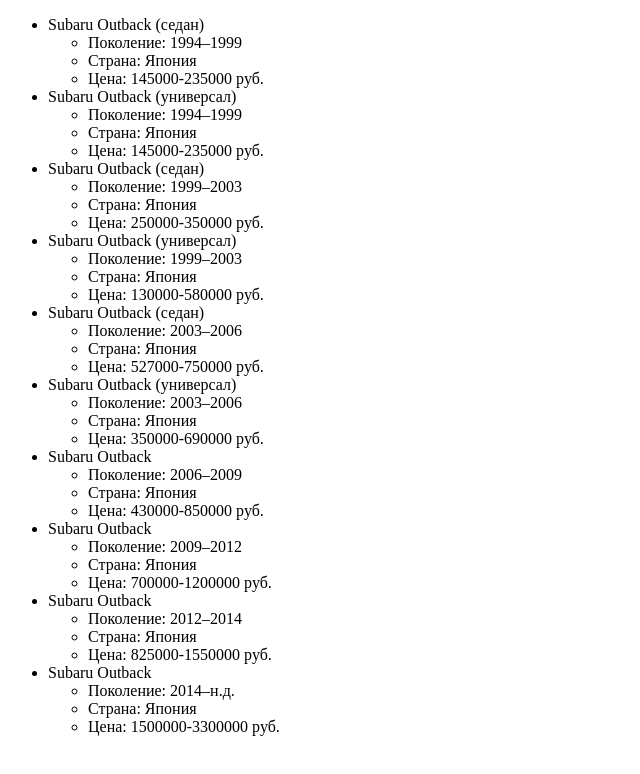
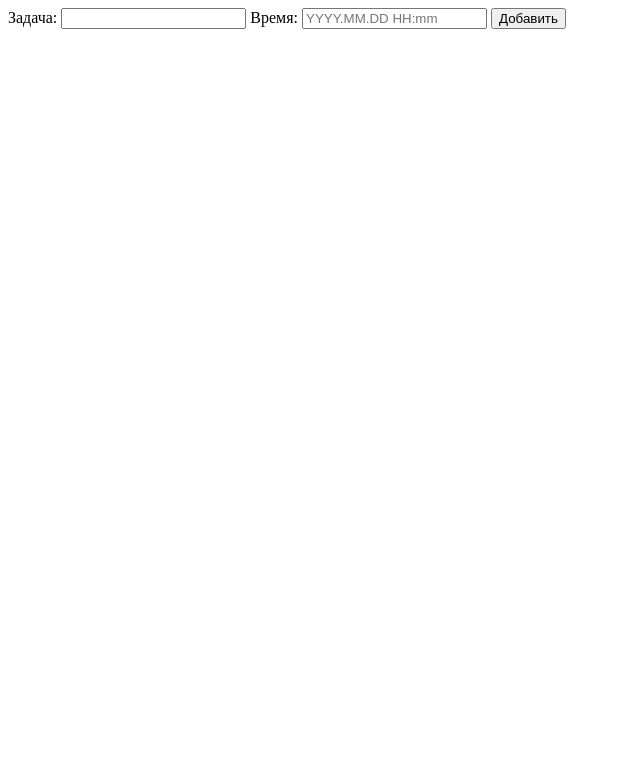
Before and after one commit to RedsCoyote/pr_of_it_js_1, a plain HTML site: page index.html in a window 1280 px wide. Shown: the whole page, without its empty margins (0-640 px from the left). Drawn offline with nearby package versions, Linux system fonts and the light colour scheme.

Commit message:
Homework #07

```diff
--- a/index.html
+++ b/index.html
@@ -2,44 +2,73 @@
 <html lang="ru">
 <head>
     <meta charset="UTF-8">
-    <title>Cписок автомобилей</title>
+    <title>Список дел</title>
+    <script src="https://ajax.googleapis.com/ajax/libs/jquery/3.2.1/jquery.min.js"></script>
 </head>
 <body>
+<div>
+    <label for="taskText">Задача: </label><input id="taskText" type="text">
+    <label for="taskDate">Время: </label><input id="taskDate" type="text" placeholder="YYYY.MM.DD HH:mm">
+    <button id="taskEvent">Добавить</button>
+</div>
+<div>
+    <ul>
+    </ul>
+</div>
 <script>
-  let auto = [
-    {name: "Subaru Outback (седан)", level: "1994–1999", country: "Япония", price: "145000-235000"},
-    {name: "Subaru Outback (универсал)", level: "1994–1999", country: "Япония", price: "145000-235000"},
-    {name: "Subaru Outback (седан)", level: "1999–2003", country: "Япония", price: "250000-350000"},
-    {name: "Subaru Outback (универсал)", level: "1999–2003", country: "Япония", price: "130000-580000"},
-    {name: "Subaru Outback (седан)", level: "2003–2006", country: "Япония", price: "527000-750000"},
-    {name: "Subaru Outback (универсал)", level: "2003–2006", country: "Япония", price: "350000-690000"},
-    {name: "Subaru Outback", level: "2006–2009", country: "Япония", price: "430000-850000"},
-    {name: "Subaru Outback", level: "2009–2012", country: "Япония", price: "700000-1200000"},
-    {name: "Subaru Outback", level: "2012–2014", country: "Япония", price: "825000-1550000"},
-    {name: "Subaru Outback", level: "2014–н.д.", country: "Япония", price: "1500000-3300000"},
-  ];
-  let mainList = document.createElement('ul');
-  let autoRecord, title, propertyList, level, country, price;
-  for (let model in auto) {
-    model = auto[model];
-    autoRecord = document.createElement('li');
-    title = document.createElement('span');
-    title.innerText = model.name;
-    autoRecord.appendChild(title);
-    propertyList = document.createElement('ul');
-    level = document.createElement('li');
-    level.innerText = 'Поколение: ' + model.level;  // Если бы не дополнительный текст, можно было бы в цикл завернуть
-    propertyList.appendChild(level);
-    country = document.createElement('li');
-    country.innerText = 'Страна: ' + model.country;
-    propertyList.appendChild(country);
-    price = document.createElement('li');
-    price.innerText = 'Цена: ' + model.price + ' руб.';
-    propertyList.appendChild(price);
-    autoRecord.appendChild(propertyList);
-    mainList.appendChild(autoRecord);
-  }
-  document.body.insertBefore(mainList, document.body.firstChild); // firstChild в данном случае - сам скрипт
+    /* Список в который будем класть задачи */
+    const list = $('ul')[0];
+
+    $(document).ready(function () {
+      let matches = document.cookie.match(new RegExp("tasks=([^;]*)"));
+      list.innerHTML = matches ? matches[1] : '';
+
+        /* Обработчик ообавления задачи */
+      $('#taskEvent').click(addTask);
+
+        /* Обработчики удаления задач */
+      $('.delete_btn').click(removeTask);
+    });
+
+    /* Функция добавления задачи */
+    function addTask() {
+      let task = $('#taskText').val();
+      let date = $('#taskDate').val();
+      if (task === '' || date === '') {
+        alert('Необходимо заполнить поля "Задача" и "Время"!')
+      }
+      let row = document.createElement('li');
+      let taskString = document.createElement('span');
+      taskString.textContent = date + ' - ' + task;
+      row.appendChild(taskString);
+      let btn = document.createElement('button');
+      btn.className += ('delete_btn');
+      btn.textContent = 'Удалить';
+      btn.onclick = removeTask;
+      row.appendChild(btn);
+      list.appendChild(row);
+      sortTasks();
+      document.cookie = 'tasks=' + list.innerHTML;
+    }
+
+    /* Сортировка списка задач */
+    function sortTasks() {
+      let tasks = $(list).find('span');
+      let tasksList = [];
+      for (let task of tasks) {
+        tasksList.push(task.textContent);
+      }
+      tasksList.sort();
+      for (let task of tasks) {
+        task.textContent = tasksList.shift();
+      }
+    }
+
+    /* Функция удаления задачи */
+    function removeTask() {
+      list.removeChild(this.parentElement);
+      document.cookie = 'tasks=' + list.innerHTML;
+    }
 </script>
 </body>
 </html>
```
Also changed, not shown: 1 other file.
